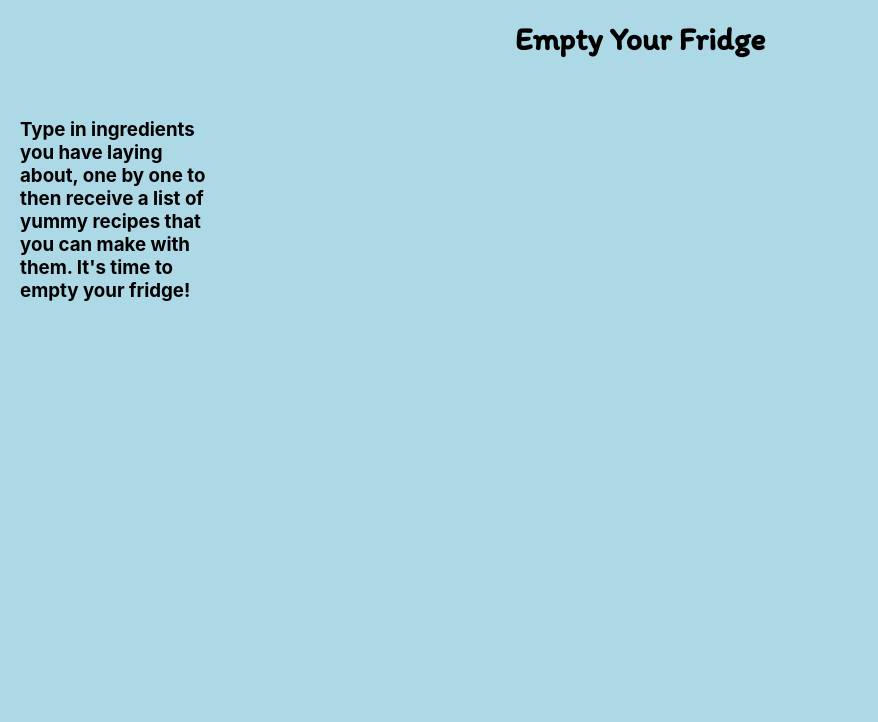
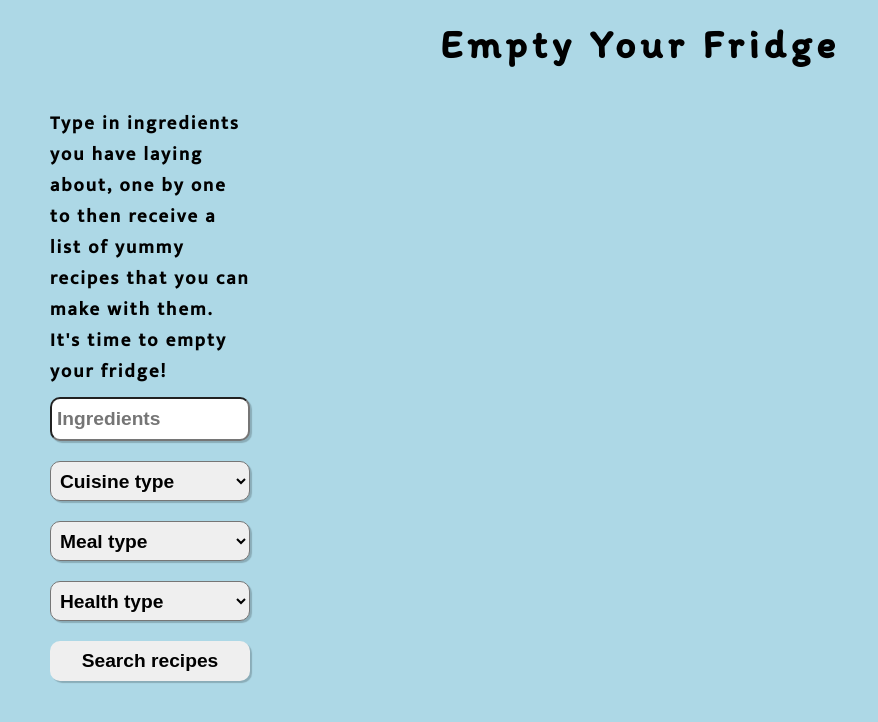
Before and after one commit to TheBigBookMan/Empty-Your-Fridge, a React (Create React App) app in the folder empty-your-fridge/: page / in a window 1280 px wide. Shown: the top 722 px of the page, without its empty margins (0-878 px from the left). Built offline with nearby package versions, Linux system fonts and the light colour scheme.

Commit message:
added in form for Ingredients component with styling

```diff
--- a/empty-your-fridge/public/index.html
+++ b/empty-your-fridge/public/index.html
@@ -14,6 +14,12 @@
       href="https://fonts.googleapis.com/css2?family=Itim&display=swap"
       rel="stylesheet"
     />
+    <link rel="preconnect" href="https://fonts.googleapis.com" />
+    <link rel="preconnect" href="https://fonts.gstatic.com" crossorigin />
+    <link
+      href="https://fonts.googleapis.com/css2?family=Mukta:wght@500&display=swap"
+      rel="stylesheet"
+    />
     <link rel="manifest" href="%PUBLIC_URL%/manifest.json" />
 
     <title>React App</title>
--- a/empty-your-fridge/src/components/Ingredients.js
+++ b/empty-your-fridge/src/components/Ingredients.js
@@ -1,9 +1,10 @@
 // var api_id = '215db5b9'
 // var api_key = '3825b049c21e45afc20c029947cc4427'
 
-// apiUrl = `https://api.edamam.com/api/recipes/v2?type=public&q=${queryIngredients}&app_id=${api_id}&app_key=${api_key}&diet=high-fiber${cuisine}${meal}`
-
+// apiUrl = `https://api.edamam.com/api/recipes/v2?type=public&q=${queryIngredients}&app_id=${api_id}&app_key=${api_key}${health}${cuisine}${meal}`
 import React from "react";
+import { cuisines, meals, health } from "../utils/types";
+import "../styles/Ingredients.css";
 
 const Ingredients = () => {
   return (
@@ -13,6 +14,40 @@ const Ingredients = () => {
         list of yummy recipes that you can make with them. It's time to empty
         your fridge!
       </h3>
+      <form className="form-container">
+        <input
+          type="text"
+          className="ingredient-input"
+          placeholder="Ingredients"
+        />
+        <select className="cuisine-input">
+          <option value="" selected disabled hidden>
+            Cuisine type
+          </option>
+          {cuisines.map((cuisine) => (
+            <option value={cuisine.toLowerCase()}>{cuisine}</option>
+          ))}
+        </select>
+        <select className="meal-input">
+          <option value="" selected disabled hidden>
+            Meal type
+          </option>
+          {meals.map((meal) => (
+            <option value={meal.toLowerCase()}>{meal}</option>
+          ))}
+        </select>
+        <select className="health-type">
+          <option value="" selected disabled hidden>
+            Health type
+          </option>
+          {health.map((type) => (
+            <option value={type.toLowerCase()}>{type}</option>
+          ))}
+        </select>
+        <button type="submit" className="submit-input">
+          Search recipes
+        </button>
+      </form>
     </div>
   );
 };
--- a/empty-your-fridge/src/styles/App.css
+++ b/empty-your-fridge/src/styles/App.css
@@ -16,18 +16,10 @@ body {
 }
 
 .App-header h1 {
-  font-size: 2rem;
+  font-size: 2.5rem;
+  letter-spacing: 5px;
 }
 
 .container {
   display: flex;
 }
-
-/*Ingredients style*/
-.ingredients-container {
-  display: flex;
-  max-width: 200px;
-  position: relative;
-  top: 80px;
-  left: 20px;
-}
--- /dev/null
+++ b/empty-your-fridge/src/styles/Ingredients.css
@@ -0,0 +1,73 @@
+/*Ingredients component style*/
+.ingredients-container {
+  display: flex;
+  flex-direction: column;
+  max-width: 200px;
+  position: relative;
+  top: 60px;
+  left: 50px;
+  font-family: "mukta", "sans-serif";
+  letter-spacing: 2px;
+}
+
+.form-container {
+  display: flex;
+  flex-direction: column;
+  gap: 20px;
+}
+
+.ingredient-input {
+  margin-top: 10px;
+  height: 30px;
+  border-radius: 10px;
+  box-shadow: 2px 2px 1px 0 rgba(0, 0, 0, 0.2);
+  font-size: 1.2rem;
+  padding: 5px;
+  font-weight: bolder;
+}
+
+.cuisine-input {
+  height: 40px;
+  border-radius: 10px;
+  box-shadow: 2px 2px 1px 0 rgba(0, 0, 0, 0.2);
+  font-size: 1.2rem;
+  padding: 5px;
+  font-weight: bolder;
+}
+
+.meal-input {
+  height: 40px;
+  border-radius: 10px;
+  box-shadow: 2px 2px 1px 0 rgba(0, 0, 0, 0.2);
+  font-size: 1.2rem;
+  padding: 5px;
+  font-weight: bolder;
+}
+
+.health-type {
+  height: 40px;
+  border-radius: 10px;
+  box-shadow: 2px 2px 1px 0 rgba(0, 0, 0, 0.2);
+  font-size: 1.2rem;
+  padding: 5px;
+  font-weight: bolder;
+}
+
+.submit-input {
+  height: 40px;
+  border-radius: 10px;
+  border: none;
+  box-shadow: 2px 2px 1px 0 rgba(0, 0, 0, 0.2);
+  font-size: 1.2rem;
+  padding: 5px;
+  font-weight: bolder;
+}
+
+.submit-input:active {
+  transform: scale(0.98);
+  background-color: rgb(197, 184, 184);
+}
+
+.submit-input:hover {
+  cursor: pointer;
+}
--- /dev/null
+++ b/empty-your-fridge/src/utils/types.js
@@ -0,0 +1,62 @@
+export const cuisines = [
+  "Any",
+  "American",
+  "Asian",
+  "British",
+  "Caribbean",
+  "Central Europe",
+  "Chinese",
+  "Eastern Europe",
+  "French",
+  "Indian",
+  "Italian",
+  "Japanese",
+  "Kosher",
+  "Mediterranean",
+  "Mexican",
+  "Middle Eastern",
+  "Nordic",
+  "South American",
+  "South East Asian",
+];
+
+export const meals = ["Any", "Breakfast", "Lunch", "Dinner", "Snack"];
+
+export const health = [
+  "Any",
+  "Alcohol-cocktail",
+  "Alcohol-free",
+  "Celery-free",
+  "Crustacean-free",
+  "Dairy-free",
+  "DASH",
+  "Egg-free",
+  "Fish-free",
+  "Fodmap-free",
+  "Gluten-free",
+  "Immuno-supportive",
+  "Keto-friendly",
+  "Kidney-friendly",
+  "Kosher",
+  "Low-fat-abs",
+  "Low-potassium",
+  "Low-sugar",
+  "Lupine-free",
+  "Mollusk-free",
+  "Mustard-free",
+  "No-oil-added",
+  "Paleo",
+  "Peanut-free",
+  "Pescatarian",
+  "Pork-free",
+  "Red-meat-free",
+  "Sesame-free",
+  "Shellfish-free",
+  "Soy-free",
+  "Sugar-conscious",
+  "Sulfite-free",
+  "Tree-nut-free",
+  "Vegan",
+  "Vegetarian",
+  "Wheat-free",
+];
```
